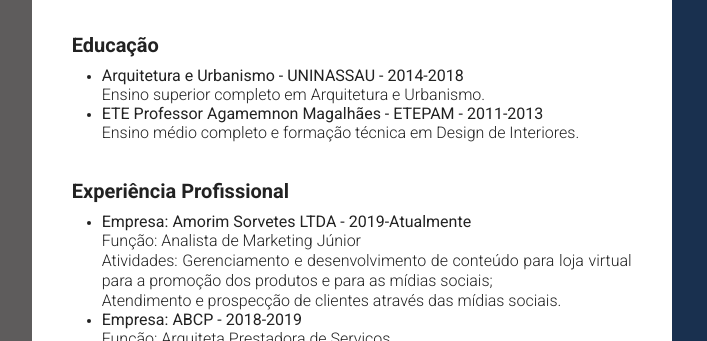
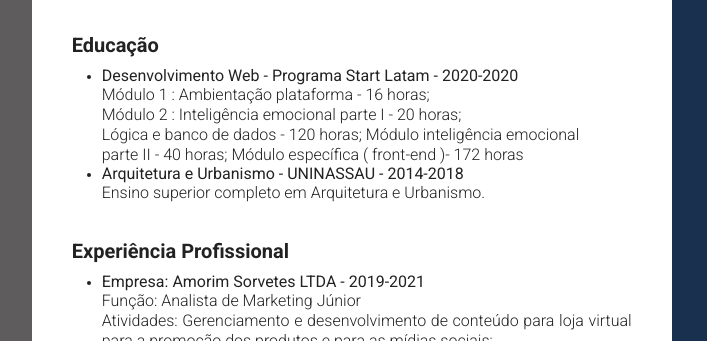
Before and after one commit to mariliandrad/curriculo-marilia, a plain HTML site: page index.html in a window 1280 px wide. Shown: the part 252-593 px from the top of the page, 121-828 px from the left. Drawn offline with Linux system fonts and the light colour scheme.

Commit message:
Atualização de infos

```diff
--- a/index.html
+++ b/index.html
@@ -18,7 +18,7 @@
     <header class="header">
       <!-- Imagem -->
       <img class="img-profile"
-        src="https://media-exp1.licdn.com/dms/image/C4D03AQH1qq7JH6IK-w/profile-displayphoto-shrink_200_200/0/1606002507742?e=1617235200&v=beta&t=qOQjfWf-NdJXZDjyMiC-uXVKVgYKT0YXIborJHA3DDU"
+        src="https://media-exp1.licdn.com/dms/image/C4D03AQH1qq7JH6IK-w/profile-displayphoto-shrink_200_200/0/1606002507742?e=1625702400&v=beta&t=fW6lqqm8n9TR6l10WDKcuCwSq2ocvudrQR2eUKJyVbA"
         alt="Foto Marília Andrade" width="200" />
 
       <!-- Título -->
@@ -39,18 +39,28 @@
         <h2>Educação</h2>
         <ul>
 
+					<!-- Rede Cidadã -->
+          <li>
+            <h3>Desenvolvimento Web - Programa Start Latam - 2020-2020</h3>
+						<p>Módulo 1 : Ambientação plataforma - 16 horas;</p>
+						<p>Módulo 2 : Inteligência emocional parte I - 20 horas;</p>
+						<p>Lógica e banco de dados - 120 horas; Módulo inteligência emocional</p>
+						<p>parte II - 40 horas; Módulo específica ( front-end )- 172 horas</p>
+          </li>
+
           <!-- Faculdade -->
           <li>
             <h3>Arquitetura e Urbanismo - UNINASSAU - 2014-2018</h3>
             <p>Ensino superior completo em Arquitetura e Urbanismo.</p>
           </li>
 
-          <!-- Curso Técnico -->
+          <!-- Curso Técnico
           <li>
             <h3>ETE Professor Agamemnon Magalhães - ETEPAM - 2011-2013</h3>
             <p>Ensino médio completo e formação técnica em Design de Interiores.
             </p>
-          </li>
+					</li>
+					-->
         </ul>
       </section>
 
@@ -61,7 +71,7 @@
 
           <!-- Amorito -->
           <li>
-            <h3>Empresa: Amorim Sorvetes LTDA - 2019-Atualmente</h3>
+            <h3>Empresa: Amorim Sorvetes LTDA - 2019-2021</h3>
             <p>Função: Analista de Marketing Júnior</p>
             <p>Atividades: Gerenciamento e desenvolvimento de conteúdo para
               loja virtual para a promoção dos produtos e para as mídias sociais;
@@ -80,7 +90,7 @@
             <p>Auxiliar na prática de ações relacionadas a marketing.</p>
           </li>
 
-          <!-- Itaoca -->
+          <!-- Itaoca
           <li>
             <h3>Empresa: Itaoca Engenharia - 2018</h3>
             <p>Função: Estagiária de Arquitetura</p>
@@ -90,7 +100,8 @@
               visual de estandes para eventos (Semana Imobiliária e Feirão da
               Caixa); Auxiliar na prática de ações relacionadas a marketing.
             </p>
-          </li>
+					</li>
+					-->
         </ul>
       </section>
 
```
